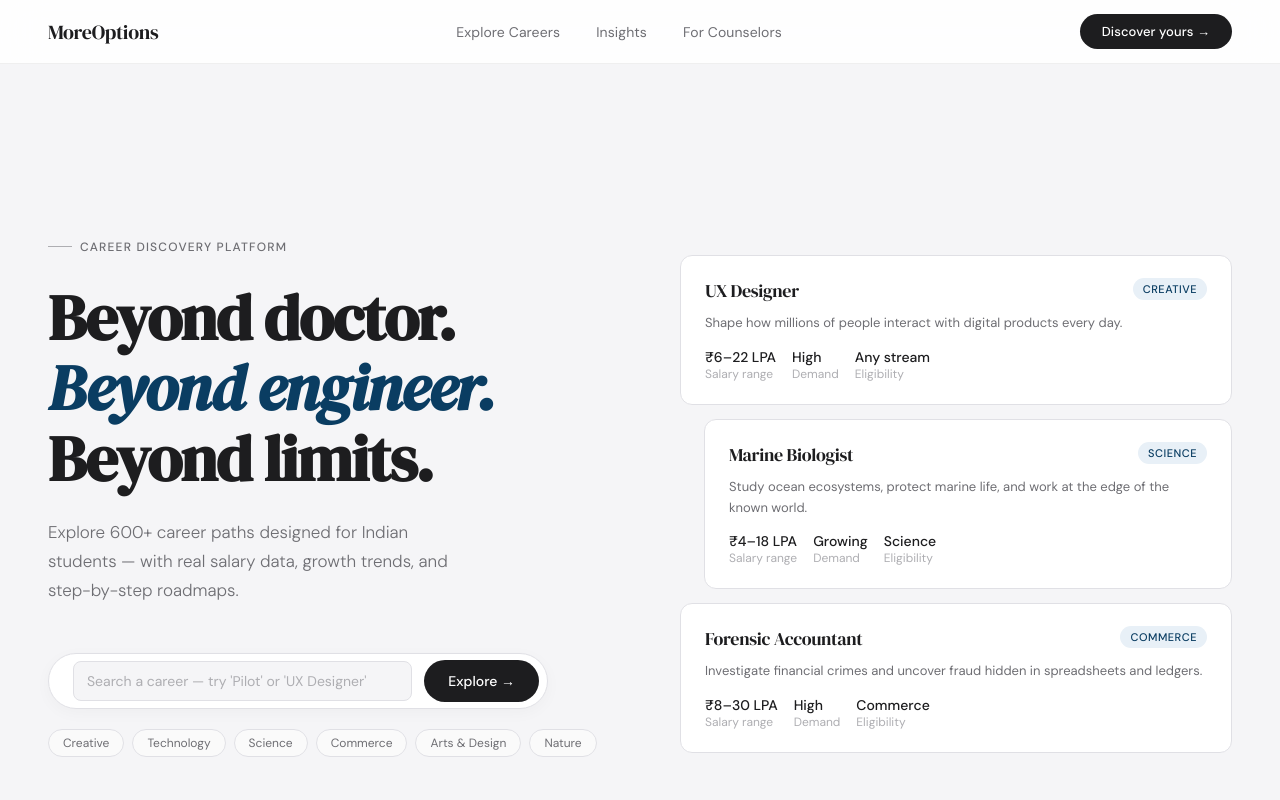
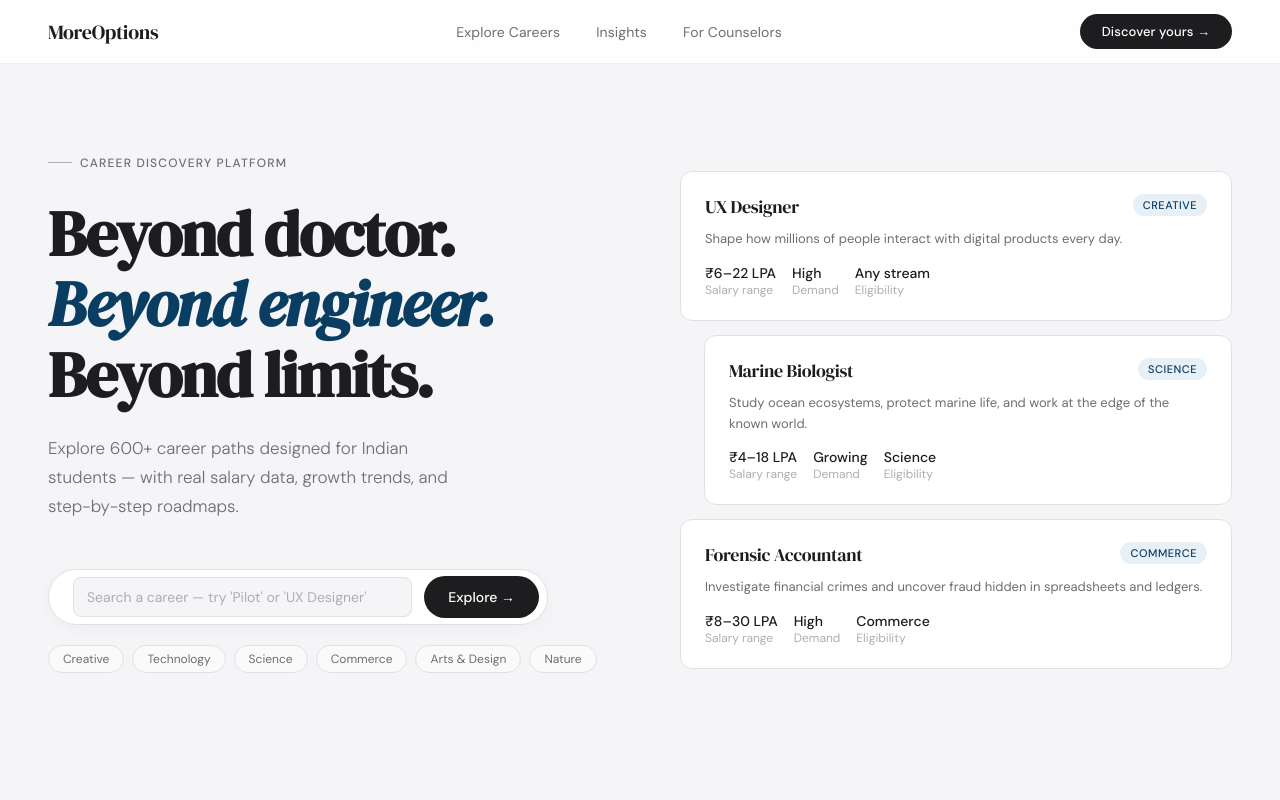
Before and after one commit to saifsahriar/MoreOptions, a Next.js app: page / in a window 1280 px wide. Shown: the top 800 px of the page. Built offline with nearby package versions, Linux system fonts and the light colour scheme.

Commit message:
style: fix excessive home page hero whitespace

```diff
--- a/src/app/globals.css
+++ b/src/app/globals.css
@@ -64,7 +64,7 @@
 
   /* HERO */
   .hero {
-    padding: 160px 48px 100px;
+    padding: 120px 48px 100px;
     max-width: 1440px;
     margin: 0 auto;
     display: grid;
--- a/src/app/page.tsx
+++ b/src/app/page.tsx
@@ -38,7 +38,7 @@ export default function LandingPage() {
       </nav>
 
       {/* HERO */}
-      <section style={{ paddingTop: '64px' }}>
+      <section>
         <div className="hero">
           <div className="hero-left">
             <div className="hero-eyebrow"><span></span>Career Discovery Platform</div>
```
